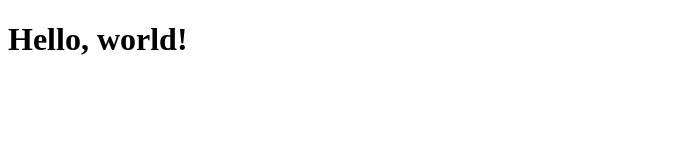
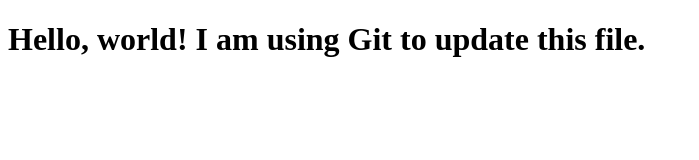
Before and after one commit to Kampjaco/Geo576Lab1, a plain HTML site: page index.html in a window 1280 px wide. Shown: the whole page, without its empty margins (0-699 px from the left). Drawn offline with Linux system fonts and the light colour scheme.

Commit message:
git changes

```diff
--- a/index.html
+++ b/index.html
@@ -7,6 +7,6 @@
   <meta name="description" content="" />
 </head>
 <body>
-  <h1>Hello, world!</h1>
+  <h1>Hello, world!  I am using Git to update this file.</h1>
 </body>
 </html>
```
